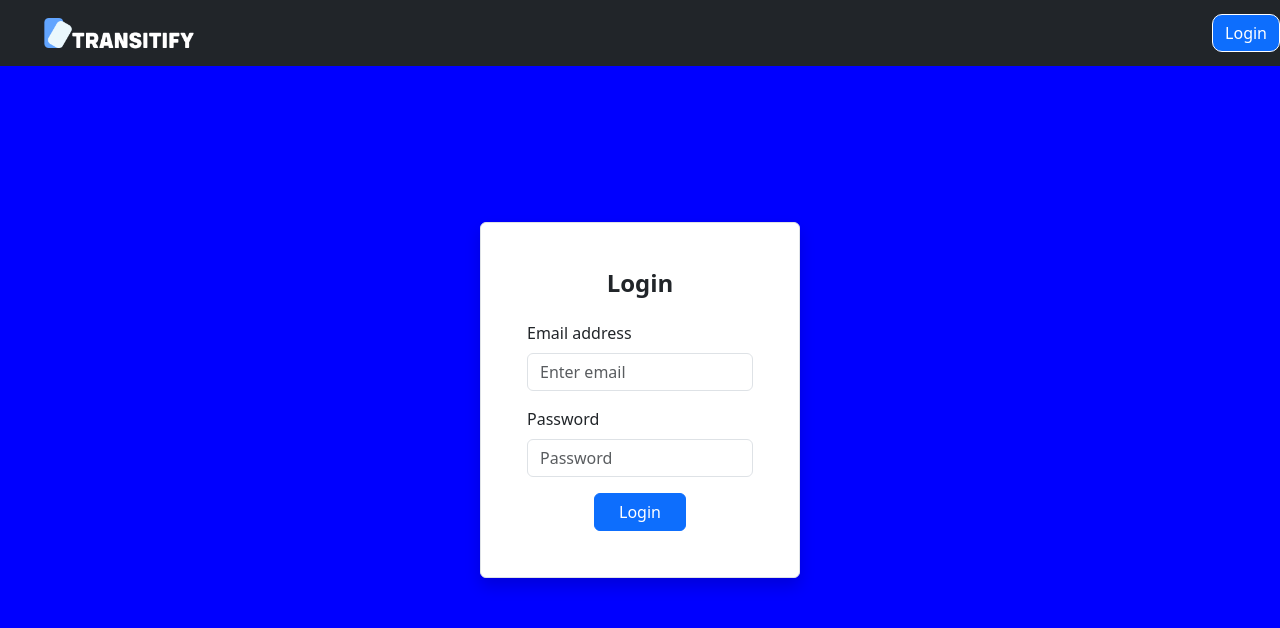
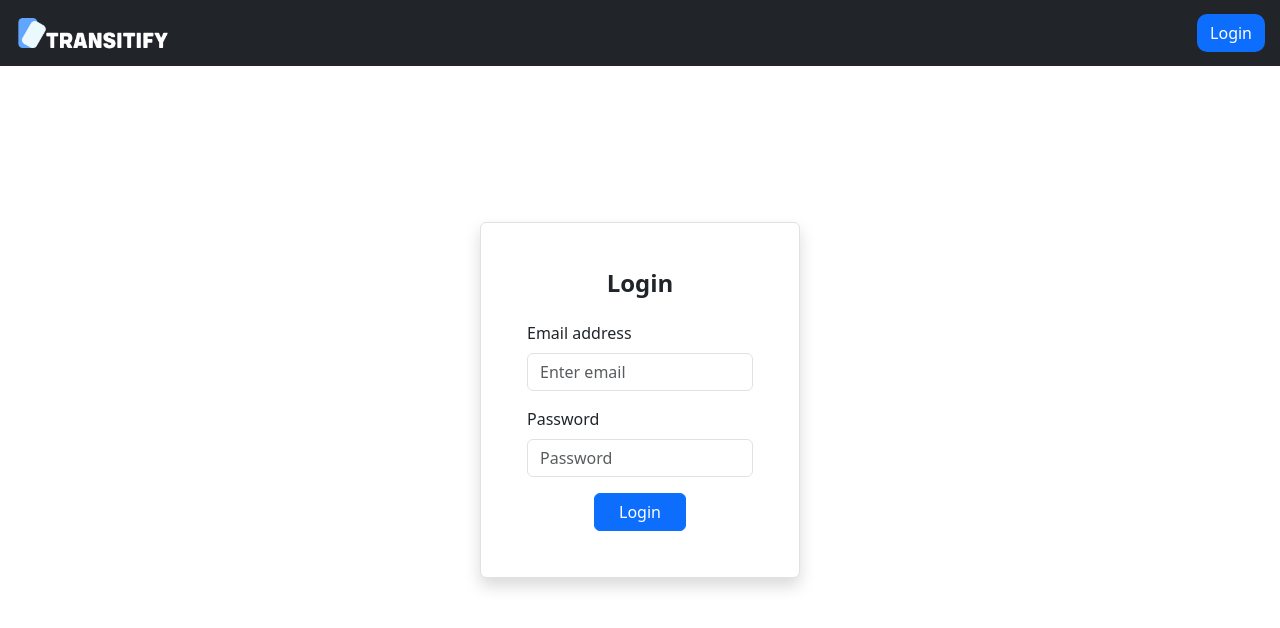
Before and after one commit to Lukottino/Transitify, a React (Create React App) app: page /login in a window 1280 px wide. Shown: the top 628 px of the page. Built offline with nearby package versions, Linux system fonts and the light colour scheme.

Commit message:
Fixed Navbar

```diff
--- a/src/Login.js
+++ b/src/Login.js
@@ -4,7 +4,7 @@ import 'bootstrap/dist/css/bootstrap.min.css'; // Assicurati di importare il CSS
 
 function Login() {
     return (
-        <div className="d-flex justify-content-center align-items-center min-vh-100" style={{ backgroundColor: 'blue' }}>
+        <div className="d-flex justify-content-center align-items-center min-vh-100" style={{ backgroundColor: 'white' }}>
             <Card className="border rounded shadow" style={{ width: '20rem', padding: '30px', borderColor: '#ddd', borderWidth: '1px' }}>
                 <Card.Body>
                     <Card.Title className="text-center mb-4" style={{ fontWeight: 'bold', fontSize: '1.5rem' }}>
--- a/src/Navbar.js
+++ b/src/Navbar.js
@@ -12,19 +12,17 @@ function CustomNavbar() {
     return (
         <>
             <Navbar bg='dark' variant='dark' className="justify-content-between fixed-top">
-                <Container>
-                    <Navbar.Brand href="/">
-                        <img
-                        src={logo}
-                        height="40px"
-                        className="d-inline-block align-top"
-                        />
-                    </Navbar.Brand>
-                </Container>
-                <Form inline>
+                <Navbar.Brand href="/" style={{paddingLeft:"10px"}}>
+                    <img
+                    src={logo}
+                    height="40px"
+                    className="align-top"
+                    />
+                </Navbar.Brand>
+                <Form inline style={{paddingRight:"15px"}}>
                     <Row>
                         <Col xs="auto">
-                            <Button onClick={() => routeChange("/login")} style={{borderColor:"white", height:"100%px", borderRadius:"10px"}}>Login</Button>
+                            <Button onClick={() => routeChange("/login")} style={{ borderColor:"transparent", height:"100%px", borderRadius:"10px"}}>Login</Button>
                         </Col>
                     </Row>
                 </Form>
```
